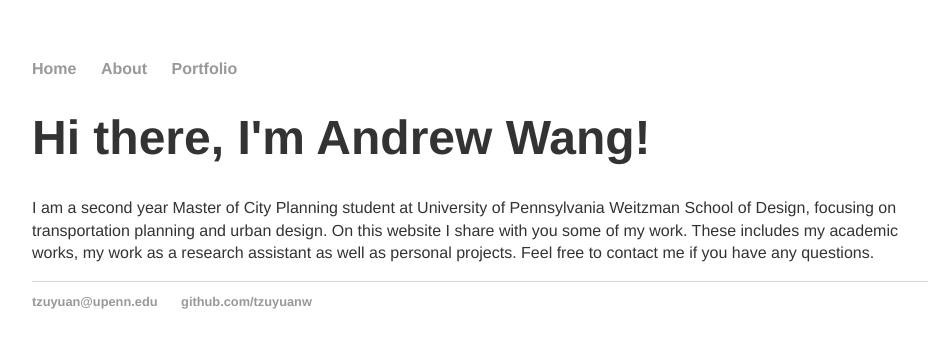
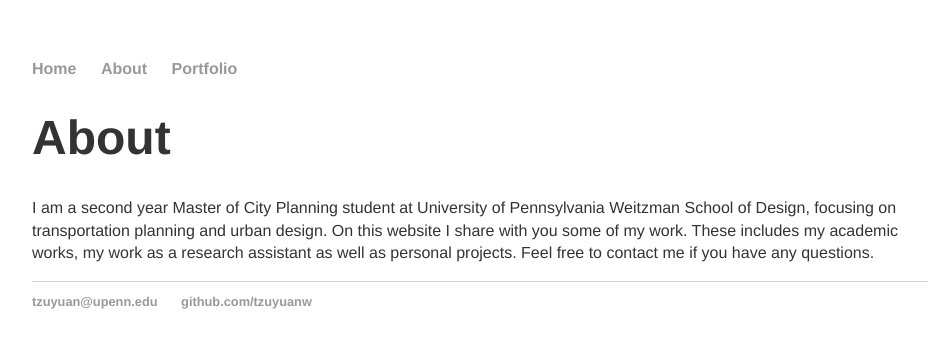
Before and after one commit to tzuyuanw/tzuyuanw.github.io, a Jekyll site: the page built from index.html, in a window 1280 px wide. Shown: the top 348 px of the page, without its empty margins (160-1089 px from the left). Built offline with Jekyll 4.4.1, drawn with Linux system fonts in a browser that asks for light colours.

Commit message:
Update index.html

```diff
--- a/index.html
+++ b/index.html
@@ -3,7 +3,7 @@ layout: default
 title: Andrew Wang
 ---
 <div class="blurb">
-	<h1>Hi there, I'm Andrew Wang!</h1>
+	<h1>About</h1>
 	<p>I am a second year Master of City Planning student at University of Pennsylvania Weitzman School of Design,
 		focusing on transportation planning and urban design. On this website I share with you some of my work.
 		These includes my academic works, my work as a research assistant as well as personal projects. Feel free
```
